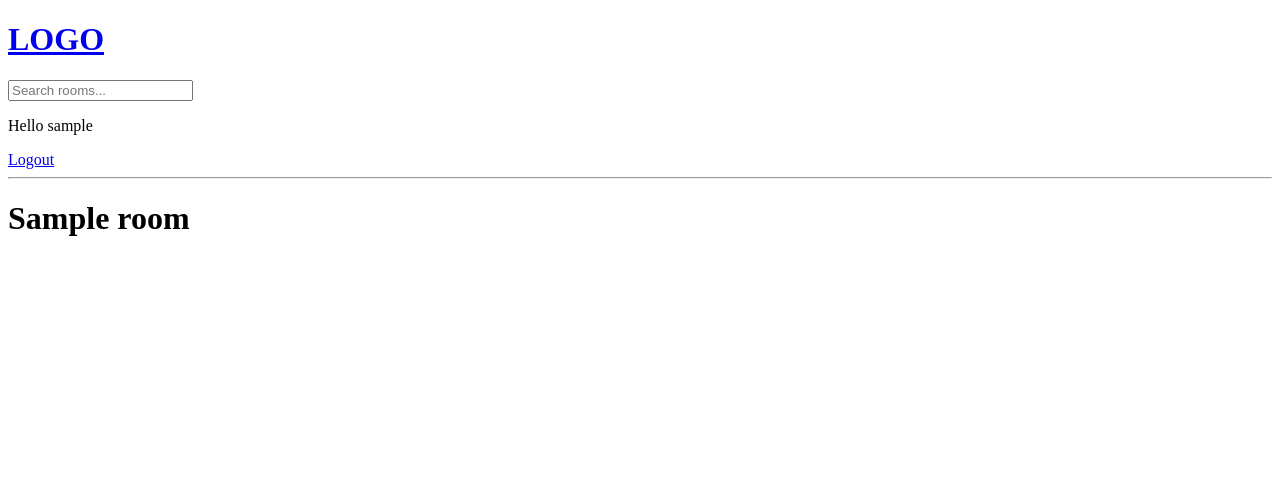
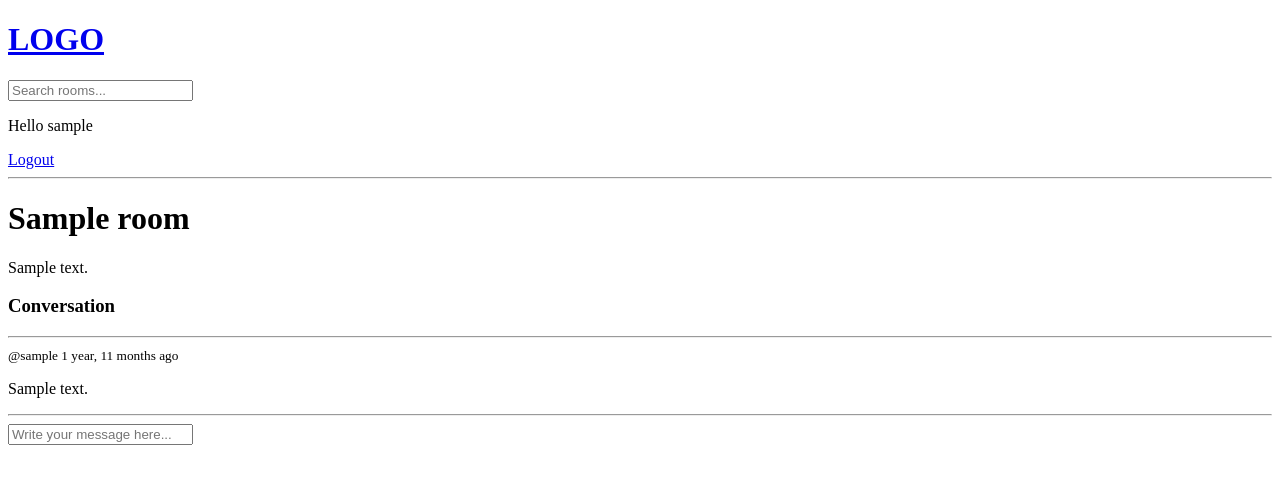
Before and after one commit to dilshadt101/StudyBud, a Django app: page /room/1 in a window 1280 px wide. Shown: the top 484 px of the page. Run offline with Django 4.2, Linux system fonts and the light colour scheme; a user stored in the database is signed in; tables that the repository leaves empty hold one stand-in row (values such as "Sample post").

Commit message:
display chats and send message

```diff
--- a/base/templates/base/room.html
+++ b/base/templates/base/room.html
@@ -3,5 +3,27 @@
 {% block content%}
 
         <h1>{{room.name}}</h1>
+        <p>{{room.description}}</p>
+
+        <div class="comment-wrapper">
+                <h3>Conversation</h3>
+                <hr>
+                {% for message in room_messages %}
+                        <div>
+                                <small>@{{message.user}}   {{message.created|timesince}} ago</small>
+                                <p>{{message.body}}</p>
+                                <hr>
+                        </div>
+                {% endfor %}
+        </div>
+
+        {% if request.user.is_authenticated %}
+                <div class="comment-form">
+                        <form method="post" action="">
+                                {% csrf_token %}
+                                <input type="text" name="body" placeholder="Write your message here...">
+                        </form>
+                </div>
+        {% endif %}
 
 {% endblock content%}
--- a/base/views.py
+++ b/base/views.py
@@ -7,7 +7,7 @@ from django.contrib.auth import authenticate, login, logout
 from django.contrib import messages
 from django.contrib.auth.forms import UserCreationForm
 
-from .models import Room, Topic
+from .models import Room, Topic, Message
 from .forms import RoomForm
 
 # rooms = [
@@ -77,7 +77,17 @@ def home(request):
 
 def room(request, pk):
     room = Room.objects.get(id=pk)
-    context = {'room': room}
+    room_messages = room.message_set.all().order_by('-created')
+
+    if request.method == 'POST':
+        message = Message.objects.create(
+            user=request.user,
+            room=room,
+            body=request.POST.get('body')
+        )
+        return redirect('room', pk=room.id)
+
+    context = {'room': room, 'room_messages': room_messages}
     return render(request, 'base/room.html', context)
 
 
```
